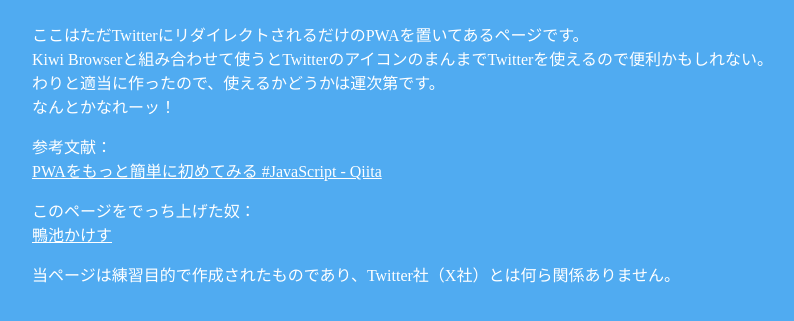
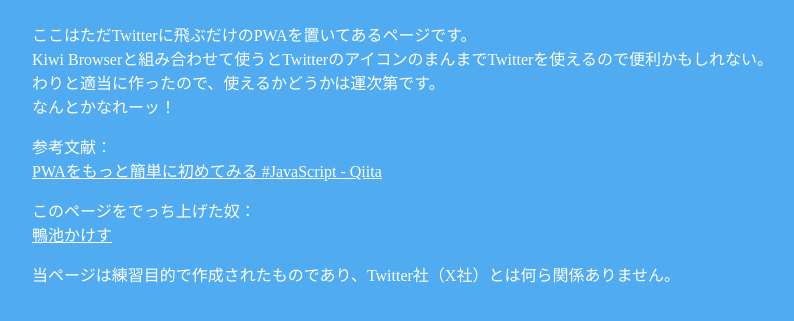
Before and after one commit to kamokakesu/twitter-redirect-pwa, a browser extension: page index.html in a window 1280 px wide. Shown: the part 67-388 px from the top of the page, without its empty margins (128-922 px from the left). Drawn offline with Linux system fonts and the light colour scheme.

Commit message:
Restore some changes
start_urlをtwitter.comに張るのは無理だったぽいので戻す

```diff
--- a/index.html
+++ b/index.html
@@ -12,7 +12,7 @@
 <div id="app">
 <h1>Twitterにただリダイレクトされるだけのページ</h1>
 <p>
-ここはただTwitterにリダイレクトされるだけのPWAを置いてあるページです。<br>
+ここはただTwitterに飛ぶだけのPWAを置いてあるページです。<br>
 Kiwi Browserと組み合わせて使うとTwitterのアイコンのまんまでTwitterを使えるので便利かもしれない。<br>
 わりと適当に作ったので、使えるかどうかは運次第です。<br>
 なんとかなれーッ！
```
Also changed, not shown: manifest.json.
